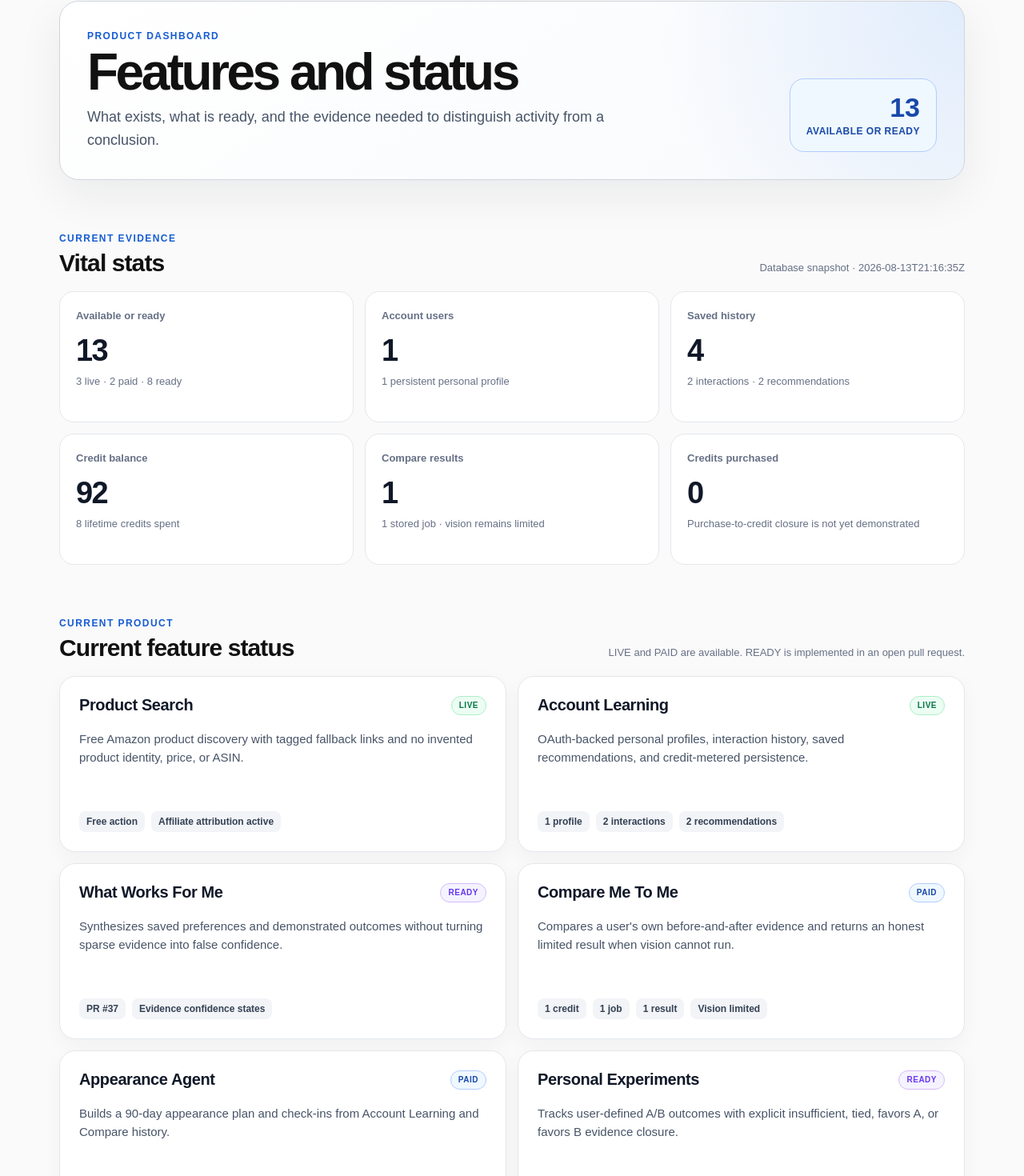
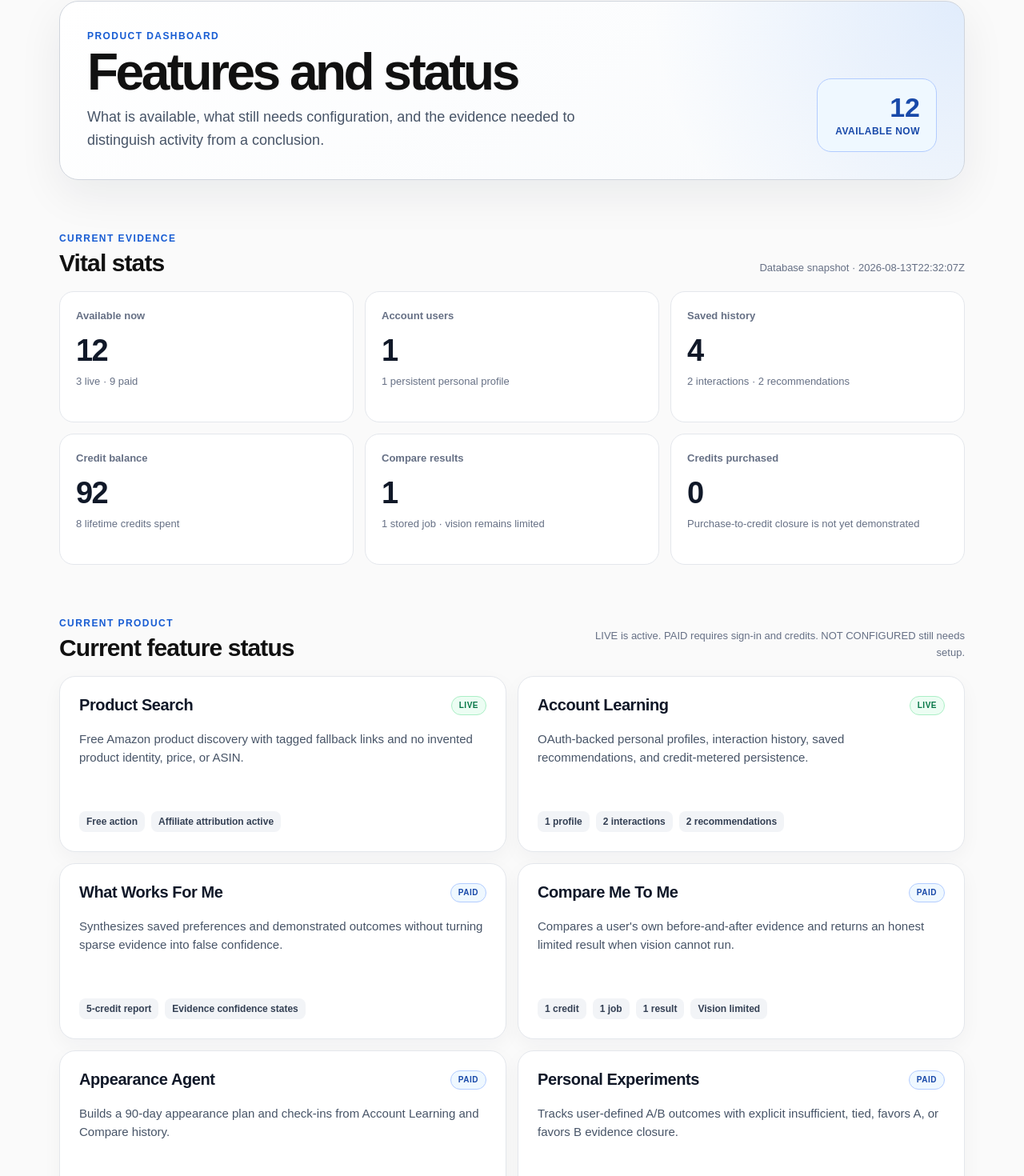
Before and after one commit to scarryhott/ratemyface, a Next.js app: page /dashboard in a window 1280 px wide. Shown: the part 87-1557 px from the top of the page at 80% size. Built offline with nearby package versions, Linux system fonts and the light colour scheme.

Commit message:
Reflect production feature status

```diff
--- a/app/dashboard/page.tsx
+++ b/app/dashboard/page.tsx
@@ -49,12 +49,12 @@ export default function DashboardPage() {
           <p className="featureDashboardEyebrow">Product dashboard</p>
           <h1>Features and status</h1>
           <p className="featureDashboardIntro">
-            What exists, what is ready, and the evidence needed to distinguish activity from a conclusion.
+            What is available, what still needs configuration, and the evidence needed to distinguish activity from a conclusion.
           </p>
         </div>
         <div className="featureClosureBadge">
           <strong>{available.length}</strong>
-          <span>available or ready</span>
+          <span>available now</span>
         </div>
       </header>
 
@@ -83,7 +83,7 @@ export default function DashboardPage() {
             <p className="featureDashboardEyebrow">Current product</p>
             <h2 id="available-features-title">Current feature status</h2>
           </div>
-          <p>LIVE and PAID are available. READY is implemented in an open pull request.</p>
+          <p>LIVE is active. PAID requires sign-in and credits. NOT CONFIGURED still needs setup.</p>
         </div>
         <div className="featureStatusGrid">
           {current.map((feature) => (
--- a/data/dashboard.json
+++ b/data/dashboard.json
@@ -1,10 +1,10 @@
 {
-  "updated_at": "2026-08-13T21:16:35Z",
+  "updated_at": "2026-08-13T22:32:07Z",
   "vital_stats": [
     {
-      "label": "Available or ready",
-      "value": 13,
-      "note": "3 live · 2 paid · 8 ready"
+      "label": "Available now",
+      "value": 12,
+      "note": "3 live · 9 paid"
     },
     {
       "label": "Account users",
@@ -49,10 +49,10 @@
     },
     {
       "name": "What Works For Me",
-      "status": "READY",
-      "tone": "ready",
+      "status": "PAID",
+      "tone": "paid",
       "summary": "Synthesizes saved preferences and demonstrated outcomes without turning sparse evidence into false confidence.",
-      "stats": ["PR #37", "Evidence confidence states"]
+      "stats": ["5-credit report", "Evidence confidence states"]
     },
     {
       "name": "Compare Me To Me",
@@ -70,10 +70,10 @@
     },
     {
       "name": "Personal Experiments",
-      "status": "READY",
-      "tone": "ready",
+      "status": "PAID",
+      "tone": "paid",
       "summary": "Tracks user-defined A/B outcomes with explicit insufficient, tied, favors A, or favors B evidence closure.",
-      "stats": ["PR #38", "2 outcomes per option", "1 credit per write", "0 experiments yet"]
+      "stats": ["1 credit", "2 outcomes per option", "0 experiments yet"]
     },
     {
       "name": "Social OAuth",
@@ -84,43 +84,43 @@
     },
     {
       "name": "Ask My History",
-      "status": "READY",
-      "tone": "ready",
+      "status": "PAID",
+      "tone": "paid",
       "summary": "Answers from the user's own saved evidence and returns insufficient when no stored record matches.",
       "stats": ["1 credit", "7 evidence sources", "No web guessing"]
     },
     {
       "name": "Outcome-aware Product Learning",
-      "status": "READY",
-      "tone": "ready",
+      "status": "PAID",
+      "tone": "paid",
       "summary": "Learns from recorded outcomes on saved products while keeping sparse and tied evidence explicit.",
       "stats": ["1 credit", "2 outcomes minimum", "1–5 personal score"]
     },
     {
       "name": "Social Outcome Intelligence",
-      "status": "READY",
-      "tone": "ready",
+      "status": "PAID",
+      "tone": "paid",
       "summary": "Relates user-recorded or provider-authorized metric trends without scraping or causal inference.",
       "stats": ["1 credit", "4 observations minimum", "Scraping off"]
     },
     {
       "name": "Reference Comparison",
-      "status": "READY",
-      "tone": "ready",
+      "status": "PAID",
+      "tone": "paid",
       "summary": "Compares paired scores with a distinct chosen reference while bounding identity, worth, and causality claims.",
       "stats": ["1 credit", "2 paired observations", "No identity claim"]
     },
     {
       "name": "Personal Network / MCP Expansion",
-      "status": "READY",
-      "tone": "ready",
-      "summary": "Exposes five bounded read tools for a single server-scoped user; personal writes remain OAuth-only.",
-      "stats": ["5 MCP reads", "Single-user scope", "0 MCP writes"]
+      "status": "NOT CONFIGURED",
+      "tone": "blocked",
+      "summary": "Five bounded read tools are deployed, but personal MCP access waits for a server token and single-user scope; personal writes remain OAuth-only.",
+      "stats": ["5 MCP reads deployed", "User scope missing", "0 MCP writes"]
     },
     {
       "name": "Autonomous Personal Agent",
-      "status": "READY",
-      "tone": "ready",
+      "status": "PAID",
+      "tone": "paid",
       "summary": "Autonomously reads evidence and proposes the smallest next step; writes require approval and verified receipts.",
       "stats": ["Authority 0 reads", "Approval-gated writes", "Verified receipts"]
     }
```
Also changed, not shown: 1 other file (tests, documents, lock files or other folders).
